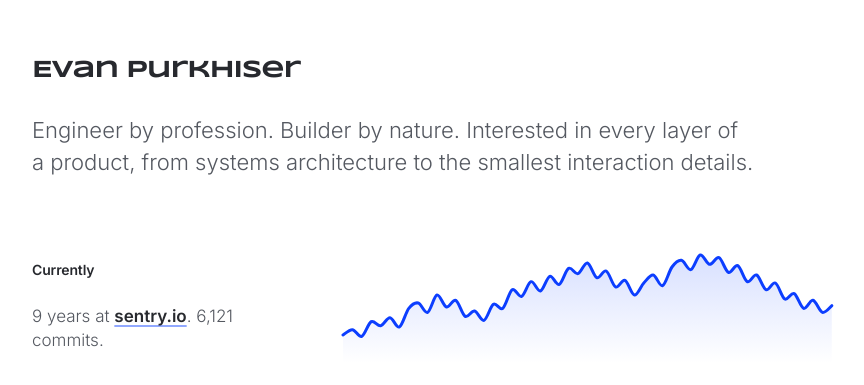
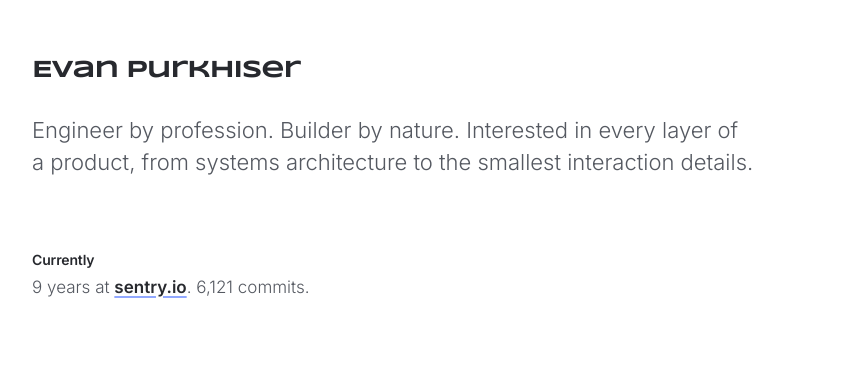
Before and after one commit to evanpurkhiser/evanpurkhiser.com, a Next.js app: page / in a window 1280 px wide. Shown: the part 101-486 px from the top of the page, without its empty margins (208-1072 px from the left). Built offline with nearby package versions, Linux system fonts and the light colour scheme.

Commit message:
Remove placeholder commit graph

```diff
--- a/app/components/CommitGraph.module.css
+++ /dev/null
@@ -1,19 +0,0 @@
-.graph {
-  display: block;
-  inline-size: 100%;
-  block-size: 112px;
-  overflow: visible;
-}
-
-.area {
-  fill: url('#commit-fill');
-}
-
-.line {
-  fill: none;
-  stroke: var(--color-blue);
-  stroke-linecap: round;
-  stroke-linejoin: round;
-  stroke-width: 3;
-  vector-effect: non-scaling-stroke;
-}
--- a/app/components/CommitGraph.tsx
+++ /dev/null
@@ -1,60 +0,0 @@
-import styles from './CommitGraph.module.css';
-
-// Placeholder data for design iteration. Replace with real weekly counts later.
-const weeklyCommits = [
-  18, 22, 17, 28, 25, 31, 24, 38, 42, 35, 48, 39, 44, 32, 36, 29, 41, 38, 52, 47, 58, 51,
-  62, 56, 68, 64, 72, 61, 66, 54, 59, 48, 57, 63, 55, 69, 74, 67, 78, 71, 76, 65, 70, 58,
-  63, 52, 57, 45, 49, 38, 44, 35, 40,
-];
-
-const width = 800;
-const height = 112;
-const inset = 4;
-const maximum = Math.max(...weeklyCommits);
-const points = weeklyCommits.map((value, index) => ({
-  x: (index / (weeklyCommits.length - 1)) * width,
-  y: inset + (1 - value / maximum) * (height - inset * 2),
-}));
-
-const line = points.reduce((path, point, index) => {
-  if (index === 0) {
-    return `M ${point.x} ${point.y}`;
-  }
-
-  const previous = points[index - 1]!;
-  const beforePrevious = points[index - 2] ?? previous;
-  const next = points[index + 1] ?? point;
-  const controlA = {
-    x: previous.x + (point.x - beforePrevious.x) / 6,
-    y: previous.y + (point.y - beforePrevious.y) / 6,
-  };
-  const controlB = {
-    x: point.x - (next.x - previous.x) / 6,
-    y: point.y - (next.y - previous.y) / 6,
-  };
-
-  return `${path} C ${controlA.x} ${controlA.y}, ${controlB.x} ${controlB.y}, ${point.x} ${point.y}`;
-}, '');
-
-const area = `${line} L ${width} ${height} L 0 ${height} Z`;
-
-export default function CommitGraph() {
-  return (
-    <svg
-      className={styles.graph}
-      viewBox={`0 0 ${width} ${height}`}
-      role="img"
-      aria-label="Weekly commits over the last year"
-      preserveAspectRatio="none"
-    >
-      <defs>
-        <linearGradient id="commit-fill" x1="0" y1="0" x2="0" y2="1">
-          <stop offset="0" stopColor="var(--color-blue)" stopOpacity="0.16" />
-          <stop offset="1" stopColor="var(--color-blue)" stopOpacity="0" />
-        </linearGradient>
-      </defs>
-      <path className={styles.area} d={area} />
-      <path className={styles.line} d={line} />
-    </svg>
-  );
-}
--- a/app/globals.css
+++ b/app/globals.css
@@ -48,19 +48,7 @@ main {
 }
 
 .currently {
-  grid-template-columns: minmax(180px, 0.7fr) minmax(0, 1.3fr);
-  gap: 8px 48px;
-  align-items: center;
-}
-
-.currently h2,
-.currently p {
-  grid-column: 1;
-}
-
-.currently > :last-child {
-  grid-column: 2;
-  grid-row: 1 / span 2;
+  gap: 8px;
 }
 
 h1 {
@@ -103,14 +91,3 @@ h2 {
   text-decoration-thickness: 2px;
   text-underline-offset: 3px;
 }
-
-@media (max-width: 600px) {
-  .currently {
-    grid-template-columns: 1fr;
-  }
-
-  .currently > :last-child {
-    grid-column: 1;
-    grid-row: auto;
-  }
-}
--- a/app/page.tsx
+++ b/app/page.tsx
@@ -1,5 +1,3 @@
-import CommitGraph from './components/CommitGraph';
-
 export default function Home() {
   return (
     <main>
@@ -16,7 +14,6 @@ export default function Home() {
         <p>
           9 years at <a href="https://sentry.io">sentry.io</a>. 6,121 commits.
         </p>
-        <CommitGraph />
       </section>
     </main>
   );
```
